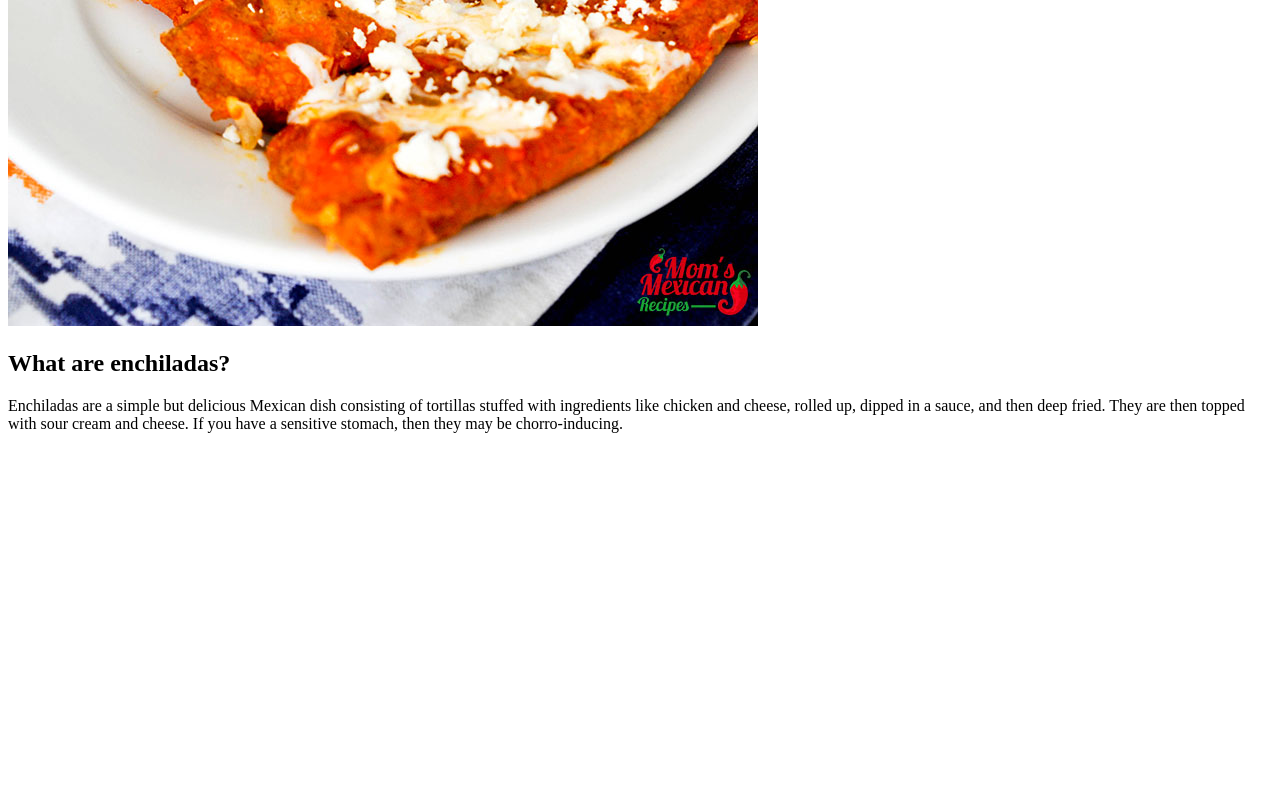
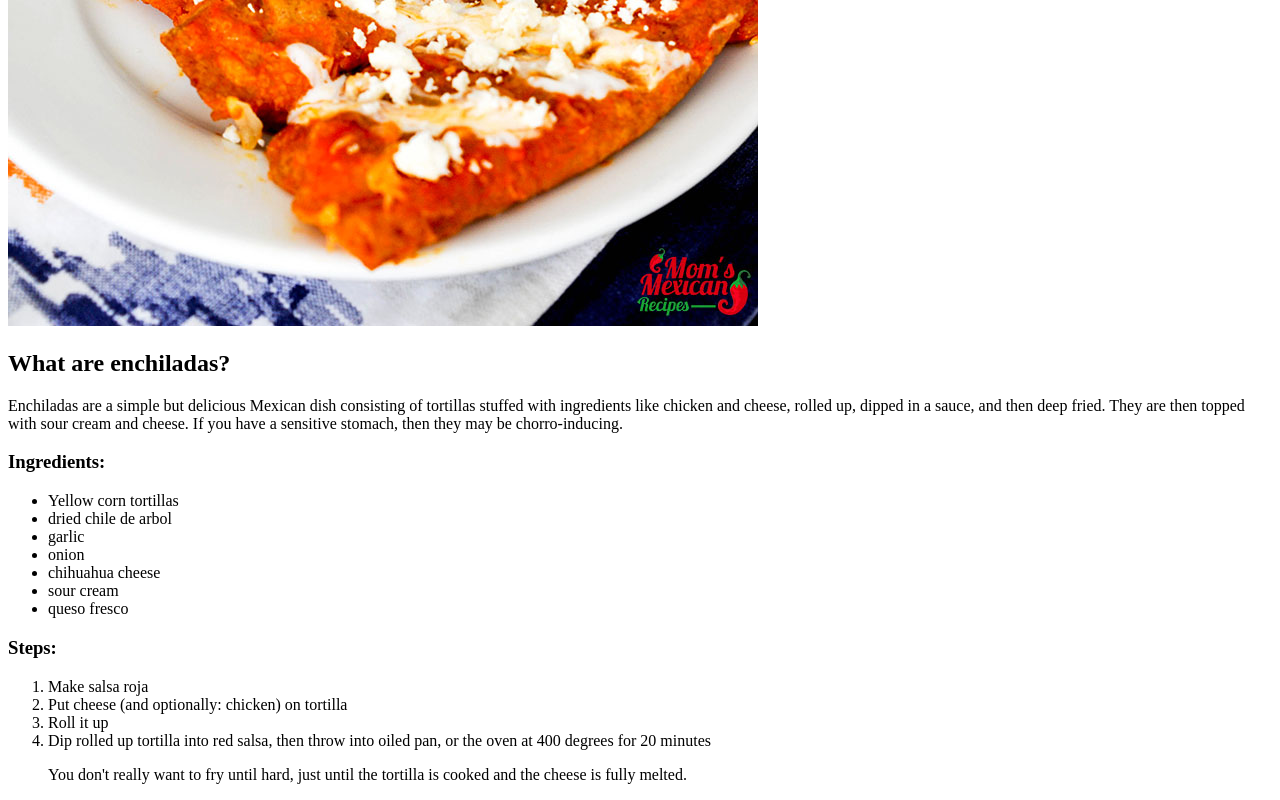
Before and after one commit to roger483/odin-recipes, a plain HTML site: page recipes/enchiladas.html in a window 1280 px wide. Shown: the part 504-1304 px from the top of the page. Before the commit the page ends 953 px from the top, so only its background shows below. Drawn offline with Linux system fonts and the light colour scheme; files whose address does not match are found by name.

Commit message:
Add steps section and write out steps to complete recipe

```diff
--- a/recipes/enchiladas.html
+++ b/recipes/enchiladas.html
@@ -13,5 +13,27 @@
             deep fried. They are then topped with sour cream and cheese. If you have a
             sensitive stomach, then they may be chorro-inducing.
         </p>
+        <h3>Ingredients:</h3>
+        <ul>
+            <li>Yellow corn tortillas</li>
+            <li>dried chile de arbol</li>
+            <li>garlic</li>
+            <li>onion</li>
+            <li>chihuahua cheese</li>
+            <li>sour cream</li>
+            <li>queso fresco</li>
+        </ul>
+        <h3>Steps:</h3>
+        <ol>
+            <li>Make salsa roja</li>
+            <li>Put cheese (and optionally: chicken) on tortilla</li>
+            <li>Roll it up</li>
+            <li>Dip rolled up tortilla into red salsa, then throw into oiled pan, or the oven
+                at 400 degrees for 20 minutes
+            </li>
+            <p>You don't really want to fry until hard, just until the tortilla is cooked
+                and the cheese is fully melted.
+            </p>
+        </ol>
     </body>
 </html>
```
